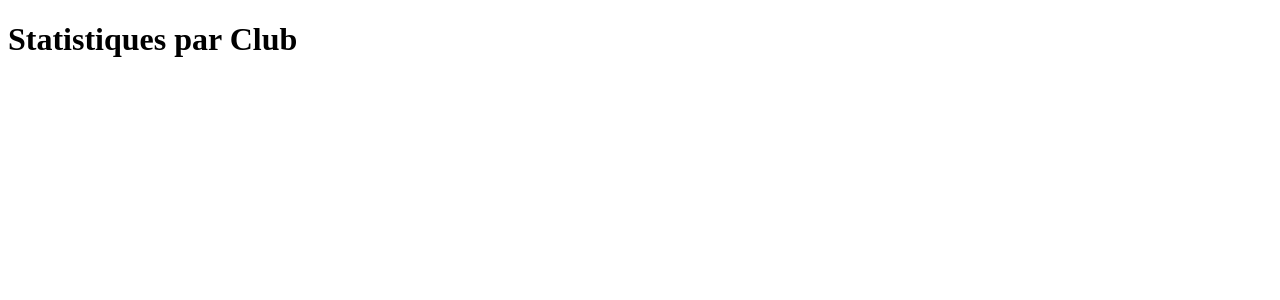
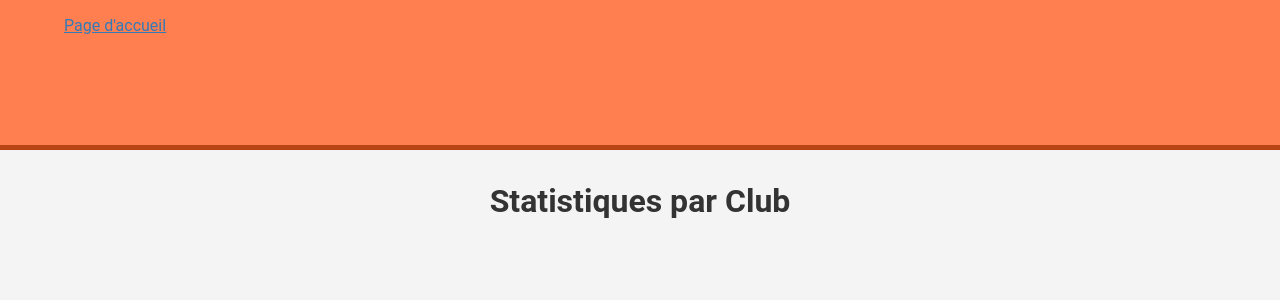
Before and after one commit to Dridox-h/bdd_projet_if3a, a PHP site: page /statistique.php in a window 1280 px wide. Shown: the top 300 px of the page. Run offline with PHP 8.4, Linux system fonts and the light colour scheme; the visitor is signed in with stand-in values (Sample User, id 1); data that the repository does not hold is empty.

Commit message:
Update statistique.php

```diff
--- a/statistique.php
+++ b/statistique.php
@@ -21,6 +21,7 @@ $clubs = $stmt_clubs->fetchAll(PDO::FETCH_ASSOC);
 <head>
     <meta charset="UTF-8">
     <title>Statistiques par Club</title>
+    <link href="stylesheet/styles.css" rel="stylesheet">
     <style>
         table {
             border-collapse: collapse;
@@ -40,6 +41,9 @@ $clubs = $stmt_clubs->fetchAll(PDO::FETCH_ASSOC);
     </style>
 </head>
 <body>
+<div id ="MenuBarre">
+        <a href="index.php">Page d'accueil</a>
+</div>
     <h1>Statistiques par Club</h1>
 
     <?php foreach ($clubs as $club): ?>
```
